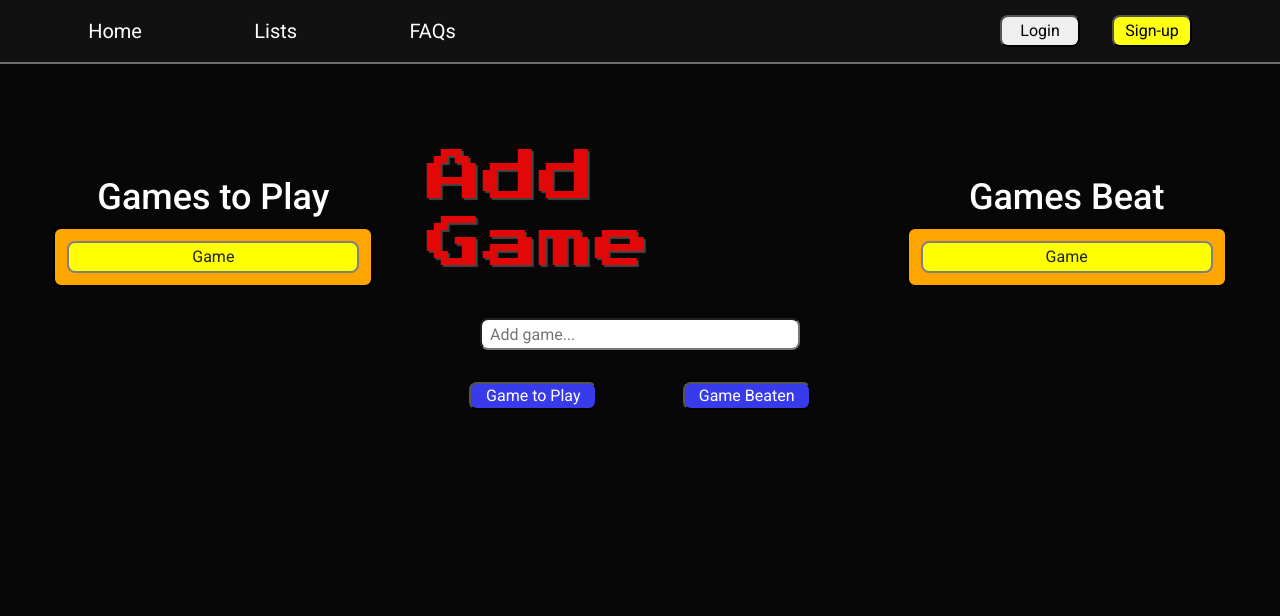
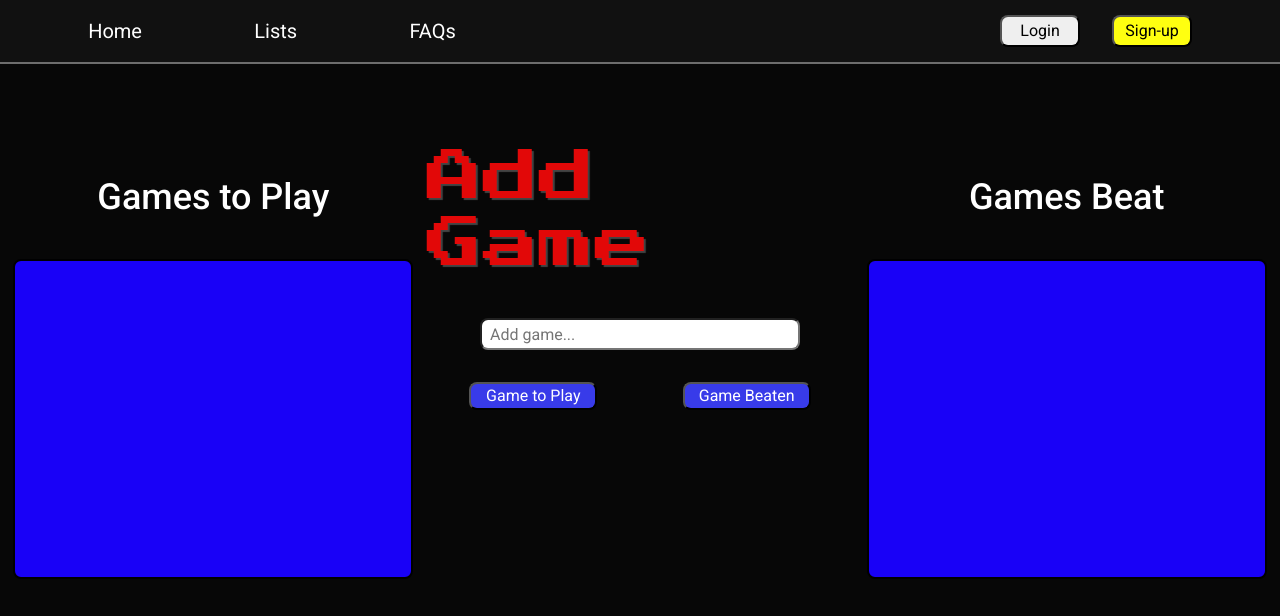
Before and after one commit to PaulGallagher37/home_screen, a React (Create React App) app: page /list in a window 1280 px wide. Shown: the top 616 px of the page. Built offline with nearby package versions, Linux system fonts and the light colour scheme.

Commit message:
working on list component

```diff
--- a/src/components/List.js
+++ b/src/components/List.js
@@ -43,9 +43,6 @@ function List() {
                                     {games.name}
                                 </li>
                             ))}
-                            <li className="list-li">
-                                Game
-                            </li>
                         </ul>
                     </div>
 
@@ -72,7 +69,6 @@ function List() {
                             {gamesBeat.map((games) => (
                                 <li className="list-li">{games.name}</li>
                             ))}
-                            <li className="list-li">Game</li>
                         </ul>
                     </div>
 
--- a/src/index.css
+++ b/src/index.css
@@ -229,23 +229,26 @@ body {
 }
 
 .list-ul {
-  background-color: orange;
-  width: 20rem;
+  margin-top: 2rem;
+  background-color: rgb(25, 1, 247);
+  width: 25rem;
+  min-height: 20rem;
   padding: 0.5rem;
   border: solid black 0.15rem;
   border-radius: 0.5rem;
 }
 
 .list-li {
-  background-color: yellow;
+  background-color: rgba(253, 253, 19, 0.925);
   border: grey solid 0.15rem;
   border-radius: 0.5rem;
   list-style-type: none;
   text-align: center;
-  padding-top:0.1rem;
-  height: 2rem;
+  padding-top:0.25rem;
+  height: 2.5rem;
   margin: 0.25rem;
   cursor: pointer;
+  font-size: 1.25rem;
 }
 .list-li:hover {
   border: solid white 0.15rem;
```
